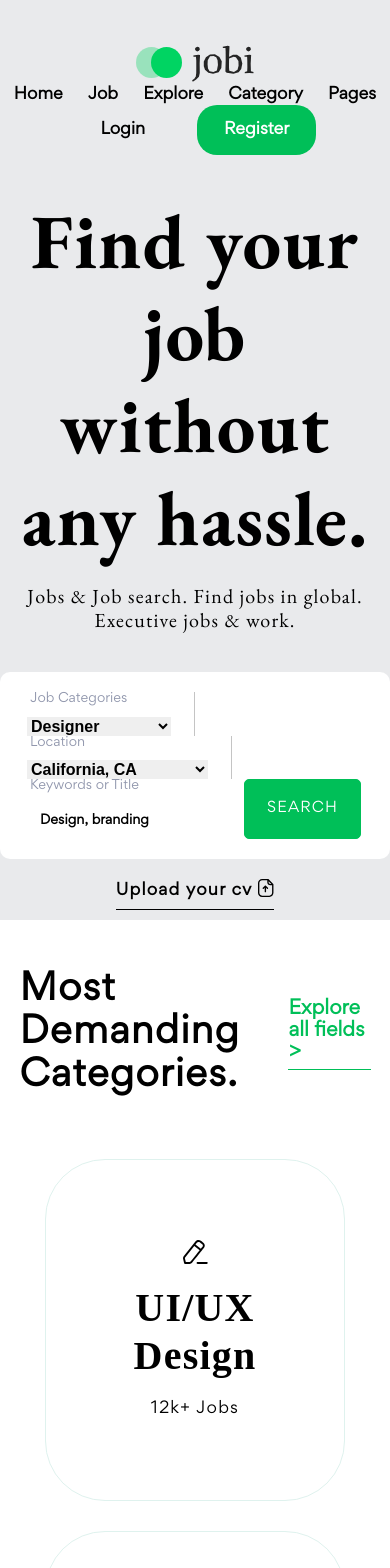
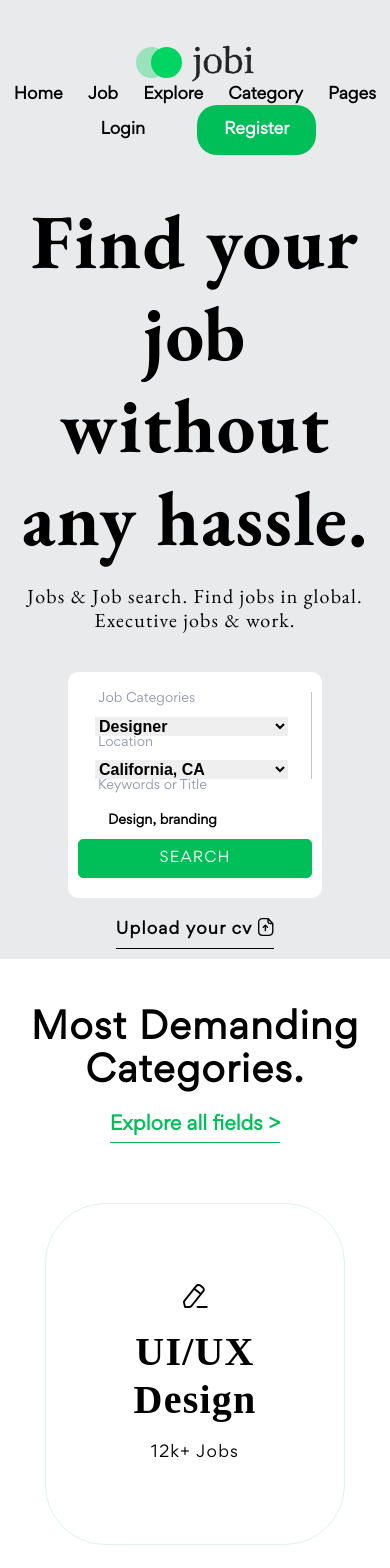
Before and after one commit to jstnthny/jobi, a React (Vite) app: page / in a window 390 px wide. Shown: the top 1568 px of the page. Built offline with nearby package versions, Linux system fonts and the light colour scheme.

Commit message:
mobile layout

```diff
--- a/css/app.css
+++ b/css/app.css
@@ -1132,4 +1132,35 @@ input {
   .bottomFooter p {
     margin: 0;
   }
+}
+@media (max-width: 425px) {
+  .searchMenu {
+    flex-direction: column;
+  }
+  .categoriesTitle {
+    flex-direction: column;
+    align-items: center;
+    gap: 20px;
+    text-align: center;
+  }
+  .features {
+    flex-direction: column;
+    align-items: center;
+  }
+  .jobListingsTitleContainer {
+    flex-direction: column;
+    align-items: center;
+    text-align: center;
+    gap: 10px;
+  }
+  .testimonials h2 {
+    text-align: center;
+    width: 100%;
+  }
+  .lookingForJobAd {
+    flex-direction: column;
+  }
+  .lookingForJobAd div {
+    width: 100%;
+  }
 }/*# sourceMappingURL=App.css.map */
--- a/src/partials/_mediaQueries.scss
+++ b/src/partials/_mediaQueries.scss
@@ -151,3 +151,44 @@
         }
     }
 }
+
+@media(max-width: 425px){
+    .searchMenu{
+        flex-direction: column;
+    }
+
+    .categoriesTitle{
+        flex-direction: column;
+        align-items: center;
+        gap: 20px;
+        text-align: center;
+    }
+
+    .features{
+        flex-direction: column;
+        align-items: center;
+    }
+
+    .jobListingsTitleContainer{
+        flex-direction: column;
+        align-items: center;
+        text-align: center;
+        gap: 10px;
+    }
+
+    .testimonials{
+        h2{
+            text-align: center;
+            width: 100%;
+        }
+    }
+
+    // Footer
+
+    .lookingForJobAd{
+        flex-direction: column;
+        div{
+            width: 100%;
+        }
+    }
+}
```
Also changed, not shown: 1 other file (tests, documents, lock files or other folders).
